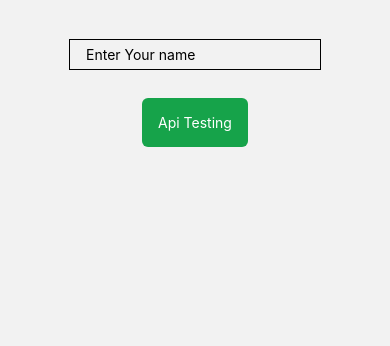
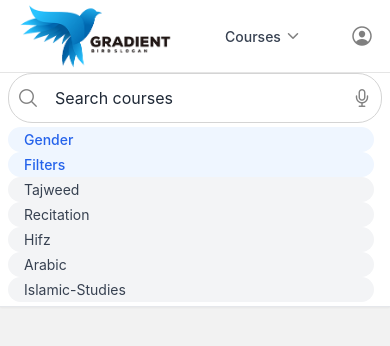
Before and after one commit to Aarav-Mahto/edu-kuran-frontend, a React Native app: screen /Home in a window 390 px wide. Shown: the top 346 px of the page. Built offline with nearby package versions, Linux system fonts and the light colour scheme.

Commit message:
Header & Sub-Header sections added

```diff
--- a/app.json
+++ b/app.json
@@ -1,20 +1,20 @@
 {
   "expo": {
-    "name": "my-expo-app",
-    "slug": "my-expo-app",
+    "name": "edu-kuran",
+    "slug": "edu-kuran",
     "version": "1.0.0",
     "web": {
-      "favicon": "./assets/my-logo.png"
+      "favicon": "./src/assets/my-logo.png"
     },
     "experiments": {
       "tsconfigPaths": true
     },
     "plugins": [],
     "orientation": "portrait",
-    "icon": "./assets/my-logo.png",
+    "icon": "./src/assets/my-logo.png",
     "userInterfaceStyle": "light",
     "splash": {
-      "image": "./assets/my-logo.png",
+      "image": "./src/assets/my-logo.png",
       "resizeMode": "contain",
       "backgroundColor": "#ffffff"
     },
@@ -26,7 +26,7 @@
     },
     "android": {
       "adaptiveIcon": {
-        "foregroundImage": "./assets/my-logo.png",
+        "foregroundImage": "./src/assets/my-logo.png",
         "backgroundColor": "#ffffff"
       }
     }
--- a/babel.config.js
+++ b/babel.config.js
@@ -1,12 +1,6 @@
 module.exports = function(api) {
   api.cache(true);
   let plugins = [];
-
-
-
-
-
-
 
   return {
 
--- a/package.json
+++ b/package.json
@@ -1,5 +1,5 @@
 {
-  "name": "my-expo-app",
+  "name": "edu-kuran",
   "version": "1.0.0",
   "scripts": {
     "android": "expo start --android",
@@ -24,11 +24,13 @@
     "react-native-reanimated": "~3.17.4",
     "react-native-safe-area-context": "5.4.0",
     "react-native-screens": "~4.11.1",
+    "react-native-vector-icons": "^10.3.0",
     "react-native-web": "^0.20.0"
   },
   "devDependencies": {
     "@babel/core": "^7.20.0",
     "@types/react": "~19.0.10",
+    "@types/react-native-vector-icons": "^6.4.18",
     "eslint": "^9.25.1",
     "eslint-config-expo": "^9.2.0",
     "eslint-config-prettier": "^10.1.2",
--- /dev/null
+++ b/src/components/common/hero-header.tsx
@@ -0,0 +1,138 @@
+import { useState } from 'react';
+import {
+  View,
+  Text,
+  TouchableOpacity,
+  ScrollView,
+  Modal,
+  Pressable,
+  Image,
+} from 'react-native';
+import Ionicons from 'react-native-vector-icons/Ionicons';
+import { SafeAreaView } from 'react-native-safe-area-context';
+
+type HeaderProps = {
+  onSelectItem: (item: string) => void;
+};
+
+const mainCourses = ['Tajweed', 'Recitation', 'Hifz', 'Arabic', 'Islamic Studies'];
+
+const islamicStudiesChildren = [
+  'Prophet’s Life',
+  'Companion’s Life',
+  'Women Seerah',
+];
+
+export default function Header({ onSelectItem }: HeaderProps) {
+  const [dropdownVisible, setDropdownVisible] = useState(false);
+  const [showIslamicStudiesChildren, setShowIslamicStudiesChildren] = useState(false);
+
+  return (
+    <SafeAreaView>
+      <View className="bg-white border-b border-neutral-200 shadow-md px-4 py-1 flex-row items-center justify-between">
+        {/* Left: Logo and Home */}
+        <View className="flex-row items-center gap-1">
+          <View className="w-40 h-16">
+            <Image
+              source={require('../../assets/my-logo.png')}
+              className="w-full h-full object-contain"
+              resizeMode="contain"
+            />
+          </View>
+        </View>
+
+        {/* Center: Courses Dropdown */}
+        <View className="relative px-3 py-1">
+          <TouchableOpacity
+            onPress={() => setDropdownVisible(!dropdownVisible)}
+            className="flex-row items-center gap-1"
+          >
+            <Text className="text-gray-700 font-medium">Courses</Text>
+            <Ionicons
+              name={dropdownVisible ? 'chevron-up' : 'chevron-down'}
+              size={16}
+              color="gray"
+            />
+          </TouchableOpacity>
+
+          {dropdownVisible && (
+            <Modal transparent animationType="fade" visible={dropdownVisible}>
+              <Pressable
+                onPress={() => {
+                  setDropdownVisible(false);
+                  setShowIslamicStudiesChildren(false);
+                }}
+                className="absolute top-0 left-0 right-0 bottom-0 bg-black/10"
+              />
+              <View className="absolute top-16 right-4 bg-white rounded-md border shadow-md z-50 w-72 py-5 self-end">
+                <ScrollView style={{ maxHeight: 250 }} className="p-2">
+                  {mainCourses.map((course) => {
+                    if (course === 'Islamic Studies') {
+                      return (
+                        <View key="Islamic Studies">
+                          <TouchableOpacity
+                            onPress={() =>
+                              setShowIslamicStudiesChildren(
+                                !showIslamicStudiesChildren
+                              )
+                            }
+                            className="flex-row justify-between items-center px-3 py-2"
+                          >
+                            <Text className="text-gray-800">Islamic Studies</Text>
+                            <Ionicons
+                              name={
+                                showIslamicStudiesChildren
+                                  ? 'chevron-up'
+                                  : 'chevron-down'
+                              }
+                              size={16}
+                              color="gray"
+                            />
+                          </TouchableOpacity>
+                          {showIslamicStudiesChildren &&
+                            islamicStudiesChildren.map((child) => (
+                              <Pressable
+                                key={child}
+                                onPress={() => {
+                                  onSelectItem(child);
+                                  setDropdownVisible(false);
+                                  setShowIslamicStudiesChildren(false);
+                                }}
+                                className="pl-6 pr-3 py-2"
+                              >
+                                <Text className="text-gray-700">{child}</Text>
+                              </Pressable>
+                            ))}
+                        </View>
+                      );
+                    } else {
+                      return (
+                        <Pressable
+                          key={course}
+                          onPress={() => {
+                            onSelectItem(course);
+                            setDropdownVisible(false);
+                          }}
+                          className="px-3 py-2"
+                        >
+                          <Text className="text-gray-800">{course}</Text>
+                        </Pressable>
+                      );
+                    }
+                  })}
+                </ScrollView>
+              </View>
+            </Modal>
+          )}
+        </View>
+
+        {/* Right: Profile */}
+        <View className="flex-row items-center gap-4">
+          <TouchableOpacity onPress={() => onSelectItem('Profile')}>
+            <Ionicons name="person-circle-outline" size={24} color="gray" />
+          </TouchableOpacity>
+        </View>
+      </View>
+    </SafeAreaView>
+  );
+}
--- /dev/null
+++ b/src/components/common/hero-subHeader.tsx
@@ -0,0 +1,89 @@
+import { useState } from 'react';
+import { View, TextInput, TouchableOpacity, Text, ScrollView, Modal, Pressable } from 'react-native';
+import Ionicons from 'react-native-vector-icons/Ionicons';
+import { SafeAreaView } from 'react-native-safe-area-context';
+
+const SubHeader = () => {
+  const [search, setSearch] = useState('');
+  const [genderModal, setGenderModal] = useState(false);
+  const [filterModal, setFilterModal] = useState(false);
+
+  const tabs = ['Tajweed', 'Recitation', 'Hifz', 'Arabic', 'Islamic-Studies'];
+
+  return (
+    <SafeAreaView className="bg-white border-b border-gray-200 shadow-sm">
+      {/* Search Bar */}
+      <View className="flex flex-row items-center px-2 py-2 space-x-2 border border-neutral-300 mx-2 rounded-3xl">
+        <Ionicons name="search-outline" size={22} color="gray" />
+        <TextInput
+          value={search}
+          onChangeText={setSearch}
+          placeholder="Search courses"
+          className="flex-1 py-1.5 px-2 text-[16px] text-gray-800"
+        />
+        <TouchableOpacity>
+          <Ionicons name="mic-outline" size={22} color="gray" />
+        </TouchableOpacity>
+      </View>
+
+      {/* Filter Tabs */}
+      <View className="px-2 py-1">
+        <TouchableOpacity
+          onPress={() => setGenderModal(true)}
+          className="bg-blue-50 px-4 py-1 rounded-full mr-2"
+        >
+          <Text className="text-blue-600 font-medium">Gender</Text>
+        </TouchableOpacity>
+
+        <TouchableOpacity
+          onPress={() => setFilterModal(true)}
+          className="bg-blue-50 px-4 py-1 rounded-full mr-2"
+        >
+          <Text className="text-blue-600 font-medium">Filters</Text>
+        </TouchableOpacity>
+
+        {tabs.map((tab) => (
+          <TouchableOpacity key={tab} className="bg-gray-100 px-4 py-1 rounded-full mr-2">
+            <Text className="text-gray-700">{tab}</Text>
+          </TouchableOpacity>
+        ))}
+      </View>
+
+      {/* Gender Modal */}
+      <Modal visible={genderModal} transparent animationType="fade">
+        <Pressable
+          className="flex-1 bg-black/30 justify-center items-center"
+          onPress={() => setGenderModal(false)}
+        >
+          <View className="bg-white w-56 rounded-lg p-4 shadow-md">
+            <Text className="text-lg font-semibold mb-2">Select Gender</Text>
+            {['Male', 'Female'].map((gender) => (
+              <TouchableOpacity key={gender} className="py-2">
+                <Text className="text-gray-700">{gender}</Text>
+              </TouchableOpacity>
+            ))}
+          </View>
+        </Pressable>
+      </Modal>
+
+      {/* Filters Modal */}
+      <Modal visible={filterModal} transparent animationType="fade">
+        <Pressable
+          className="flex-1 bg-black/30 justify-center items-center"
+          onPress={() => setFilterModal(false)}
+        >
+          <View className="bg-white w-72 rounded-lg p-4 shadow-md">
+            <Text className="text-lg font-semibold mb-2">Filter Options</Text>
+            {['Price', 'Online', 'Languages', 'Time Slot', 'Country'].map((item) => (
+              <TouchableOpacity key={item} className="py-2">
+                <Text className="text-gray-700">{item}</Text>
+              </TouchableOpacity>
+            ))}
+          </View>
+        </Pressable>
+      </Modal>
+    </SafeAreaView>
+  );
+};
+
+export default SubHeader;
--- a/src/pages/hero-page/heroPage.tsx
+++ b/src/pages/hero-page/heroPage.tsx
@@ -1,47 +1,22 @@
-import { useState } from "react";
-import { TextInput, Text, TouchableOpacity, View } from "react-native";
-import { apiTest } from "~/data/api";
-
-// Convert Unix timestamp (in seconds) to human-readable format
-const formatTime = (unixTime?: number): string => {
-  if (!unixTime) return "N/A";
-  const date = new Date(unixTime * 1000);
-  return date.toLocaleString(); // e.g., "7/31/2025, 10:12:38 PM"
-};
+import { Alert, View } from "react-native";
+import { SafeAreaView } from "react-native-safe-area-context";
+import Header from "~/components/common/hero-header";
+import SubHeader from "~/components/common/hero-subHeader";
 
 const HeroPage = () => {
-  const [name, setName] = useState('');
-  const [apiData, setApiData] = useState<{ message?: string; success?: string; time?: number; error?: string }>({});
-
-  const handleClick = async () => {
-    const data = await apiTest(name);
-    setApiData(data);
-    console.log("Api Response:", data);
+  const handleItemClick = (item: string) => {
+    Alert.alert('Selected', item);
+    // You can replace content based on item here
   };
 
   return (
-    <View className='w-full my-[10%] flex flex-col gap-5 items-center justify-center'>
-      {apiData.message && (
-        <View className='w-fit mx-auto border h-fit p-6'>
-          <Text className='text-gray-700'>Status: {apiData.success}</Text>
-          <Text className='text-gray-700'>Message: {apiData.message}</Text>
-          <Text className='text-gray-700'>Time: {formatTime(apiData.time)}</Text>
+    <>
+        <View className="flex-1">
+          <Header onSelectItem={handleItemClick} />
+          <SubHeader />
+          {/* Your homepage content */}
         </View>
-      )}
-      <TextInput
-        className='px-4 py-1.5 border'
-        placeholder='Enter Your name'
-        value={name}
-        onChangeText={setName}
-      />
-      <TouchableOpacity
-        className="bg-green-600 rounded-md h-fit p-4 mx-5 my-2"
-        activeOpacity={0.6}
-        onPress={handleClick}
-      >
-        <Text className="text-white text-center">Api Testing</Text>
-      </TouchableOpacity>
-    </View>
+    </>
   );
 };
 
--- a/src/pages/hero-page/tempNavigation.tsx
+++ b/src/pages/hero-page/tempNavigation.tsx
@@ -8,7 +8,7 @@ type NavigationProp = NativeStackNavigationProp<RootStackParamList>;
 const TempNavigation = () => {
     const navigation = useNavigation<NavigationProp>();
     return (
-        <View className="w-2/3 mx-auto my-[10%] flex flex-col justify-center items-center gap-3">
+        <View className="w-2/3 mt-5 mx-auto my-[10%] flex flex-col justify-center items-center gap-3">
             <Text className="">This is temporary routing just for testing different pages</Text>
 
             <TouchableOpacity
```
Also changed, not shown: App.tsx (+8 -0 lines), 2 other files (tests, documents, lock files or other folders).
